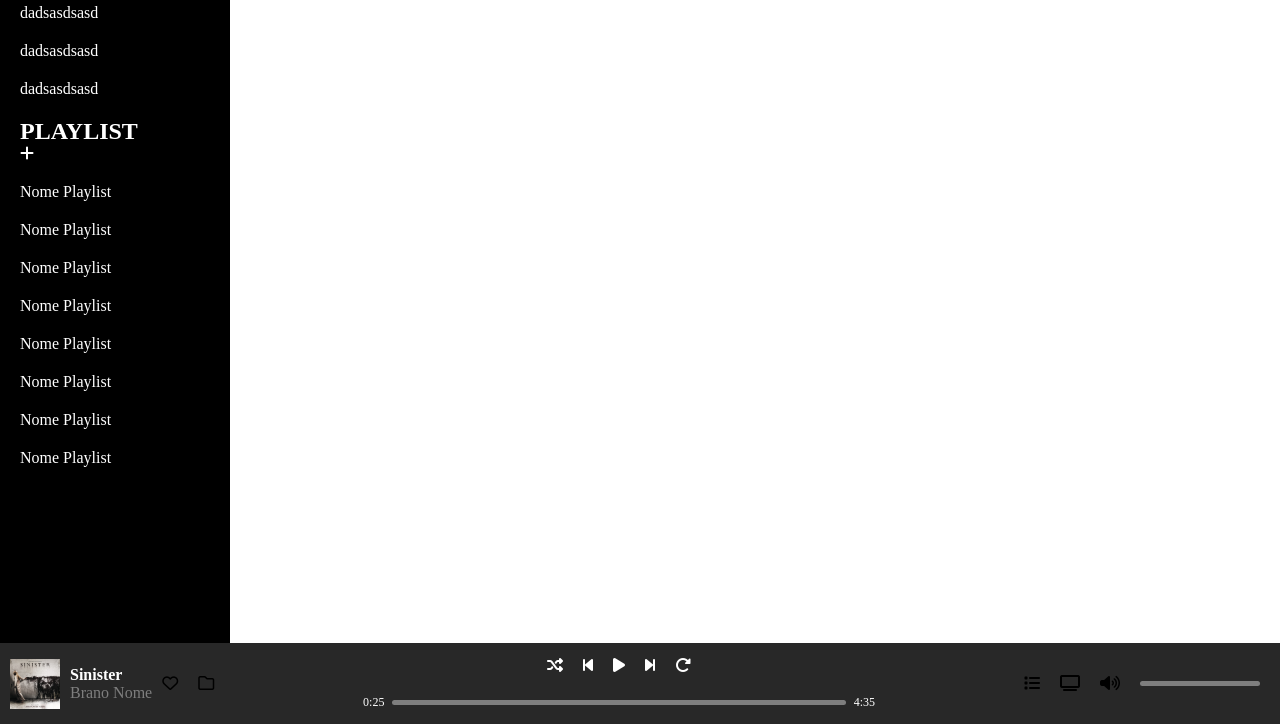
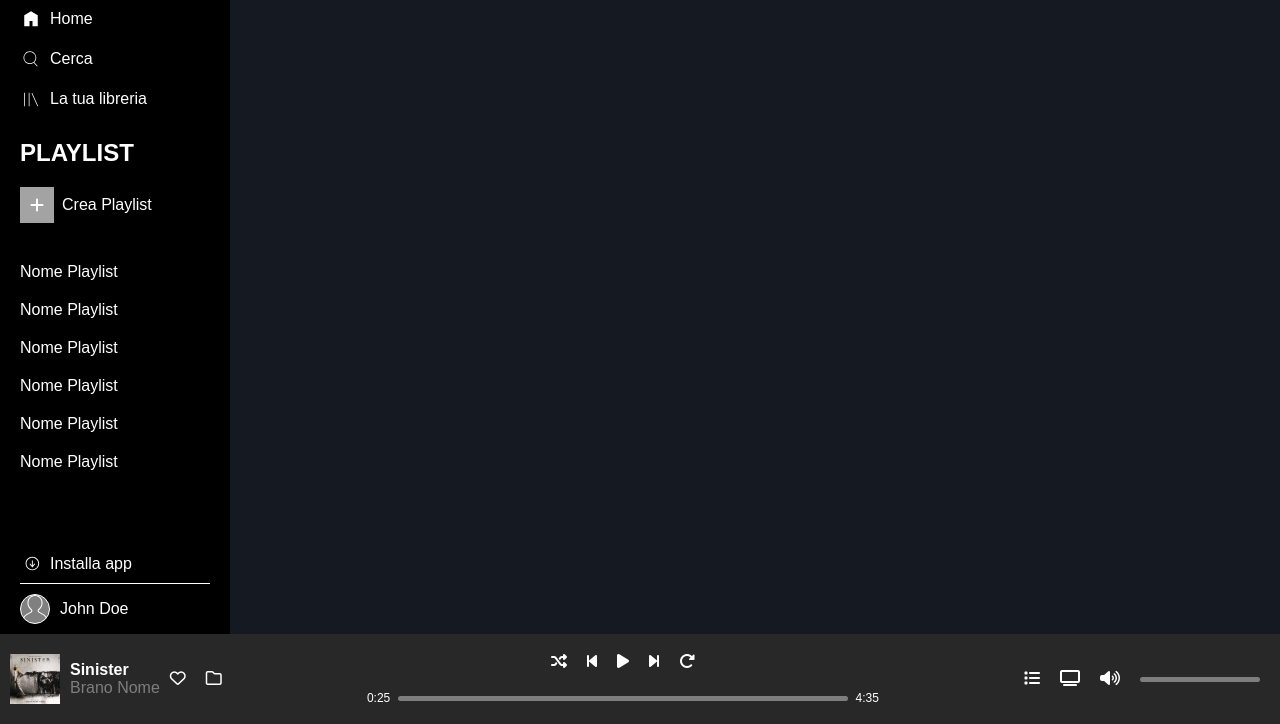
Before and after one commit to Damiano-Mariscoli/html-css-spotifyweb, a plain HTML site: page index.html in a window 1280 px wide. Shown: the part 76-800 px from the top of the page. Drawn offline with Linux system fonts and the light colour scheme.

Commit message:
ADDED: style of the sidebar

```diff
--- a/css/app.css
+++ b/css/app.css
@@ -13,7 +13,9 @@ a {
 	color: currentColor;
 	text-decoration: none;
 }
-
+html{
+    font-family: sans-serif;
+}
 /* LAYOUT */
 .main-container{
     height: 100vh;
@@ -26,8 +28,13 @@ a {
 
 }
 .player-bar{
-   width: 100%;
-   height: 90px;
+    display: flex;
+    justify-content: space-between;
+    align-items: center;
+    width: 100%;
+    min-height: 90px;
+    position: sticky;
+    bottom: 0px;
 }
 
 .container-full{
@@ -41,13 +48,63 @@ a {
 }
 /* SIDEBAR */
 .sidebar .logo{
-    width: 130px;
-    height: 40px;
+    width: 120px;
+    height: 35px;
 }
 .card{
     border-bottom: 1px white;
     flex-direction: column;
+    display: flex;
+    width: 100%;
+
 }
+.icons{
+    align-items: center;
+    width: 22px;
+    height: 18px;
+}
+.home-feature{
+    display: flex;
+    flex-direction: column;
+    line-height: 40px;
+    justify-content: center;
+    padding:20px 0px;
+}
+.create{
+    display: flex;
+    align-items: center;
+    gap: 8px;
+}
+.fa-solid.fa-plus{
+    border:10px solid #a3a3a3    ;
+    background-color: #a3a3a3;
+ }
+ .user-playlist{
+    margin-bottom: auto;
+ }
+ .download{
+    border-bottom: 1px white solid;
+ }
+ .download-icon{
+    display: flex;
+    align-items: center;
+    gap: 8px;
+    padding-bottom: 10px;
+ }
+ .profile{
+    padding: 10px 0;
+    display: flex;
+    align-items: center;
+    gap: 10px;
+ }
+ .profile .icons{
+    background-color: #808080;
+    border: 1px solid;
+    border-radius: 100%;
+    height: 30px;
+    width: 30px;
+ }
+
 /* PLAYER STYLE */
 
 /* COVER ART */
@@ -69,6 +126,7 @@ a {
 }
 /* PLAYER */
 .player-interact{
+    display: flex;
     flex-direction: column;
 }
 .progress-bar {
@@ -91,8 +149,12 @@ a {
     height: 5px;
     background-color: #7e7e7e;
     border-radius: 5px;
+
 }
-
+.volume{
+    display: flex;
+    align-items: center;
+}
 /* DEBUG */
 .debug{
     border: 1px solid;
@@ -157,6 +219,13 @@ a {
 .padding-y-20{
     padding: 20px 0px;
 }
+.gap-8{
+    gap: 8px;
+}
+.content-bg{
+    background-color: #141922;
+}
+
 /* MEDIA QUERIES */
 @media (max-width:878px) {
 
--- a/index.html
+++ b/index.html
@@ -13,38 +13,49 @@
     <main>
         <div class="main-container">
             <div class="container-full ">
-                <div class="sidebar flex sidebar-bg white-text padding-x-20 padding-top-20">
-                  <div class="card flex">
+                <div class="sidebar sidebar-bg white-text padding-x-20 padding-top-20">
+                  <div class="card">
                     <img class="logo white-text" src="./img/logo.svg" alt="">
-                    <ul class="padding-top-20 flex column gap-20">
-                        <li>dadsasdsasd</li>
-                        <li>dadsasdsasd</li>
-                        <li>dadsasdsasd</li>
+                    <ul class="home-feature ">
+                        <li class="flex align-center gap-8 "><img class="icons" src="./img/home.svg" alt="">Home</li>
+                        <li class="flex align-center gap-8" ><img class="icons" src="./img/search.svg" alt="">Cerca</li>
+                        <li class="flex align-center gap-8"><img class="icons" src="./img/libreria.svg" alt="">La tua libreria</li>
                     </ul>
-                    <div class="padding-y-20">
-                        <h2>PLAYLIST</h2>
-                        <a href=""><i class="fa-solid fa-plus"></i></a>
+                    <h2>PLAYLIST</h2>
+                    <div class="padding-y-20 create">
+
+                        <i class="fa-solid fa-plus"></i>
+                        <a href="">Crea Playlist</a>
                     </div>
 
-                    <ul class="flex column gap-20">
+                    <ul class="flex column gap-20 padding-top-20 user-playlist">
                         <li>Nome Playlist</li>
                         <li>Nome Playlist</li>
                         <li>Nome Playlist</li>
                         <li>Nome Playlist</li>
                         <li>Nome Playlist</li>
                         <li>Nome Playlist</li>
-                        <li>Nome Playlist</li>
-                        <li>Nome Playlist</li>
+
                     </ul>
-                  </div>
+                    <div class="download">
+                        <div class="download-icon">
+                            <img class="icons" src="./img/download.svg" alt="">
+                            <a href="#">Installa app</a>
+                        </div>
+
+                    </div>
+                    <div class="profile">
+                        <img class="icons" src="./img/profile.svg" alt="">
+                        <a href="#">John Doe</a>
+                    </div>
+                </div>
 
 
                 </div>
-                <div class="content">
-                    sadasddsa
-                </div>
+                <div class="content content-bg"></div>
+
             </div>
-            <div class="player-bar player-bar-bg flex justify-between align-center">
+            <div class="player-bar player-bar-bg">
                 <div class="song gap-10">
                     <div>
                         <figure class="cover-art margin-left-10 ">
@@ -56,7 +67,7 @@
                         </figure>
                     </div>
                     <div>
-                        <div class="like flex gap-20">
+                        <div class="like flex gap-20 white-text">
                             <a href="#"><i class="fa-regular fa-heart"></i></a>
                             <a href="#"><i class="fa-regular fa-folder"></i></a>
                         </div>
@@ -65,9 +76,9 @@
 
 
                 </div>
-                <div class="player white-text align-center width-40">
-                    <div class="player-interact row-gap-20 flex ">
-                        <div class="play-buttons flex gap-20 justify-center">
+                <div class="player white-text width-40">
+                    <div class="player-interact row-gap-20">
+                        <div class="play-buttons flex gap-20 justify-center ">
                             <a href="#"><i class="fa-solid fa-shuffle"></i></a>
                             <a href="#"><i class="fa-solid fa-backward-step"></i></a>
                             <a href="#"><i class="fa-solid fa-play"></i></a>
@@ -85,7 +96,7 @@
 
 
                 </div>
-                <div class="volume flex align-center gap-20 margin-right-20 ">
+                <div class="volume gap-20 margin-right-20 white-text">
                     <a href=""><i class="fa-solid fa-list"></i></a>
                     <a href=""><i class="fa-solid fa-tv"></i></a>
                     <a href=""><i class="fa-solid fa-volume-high"></i></a>
```
